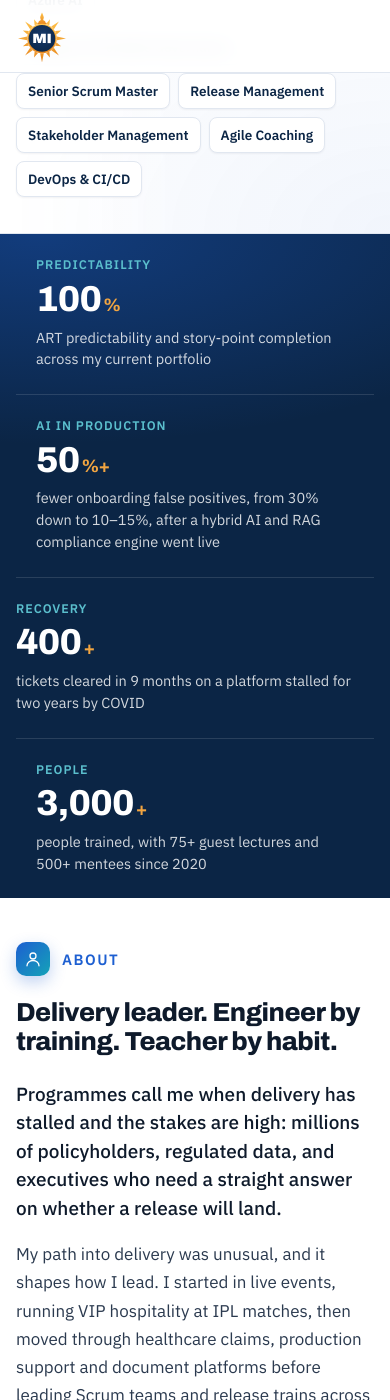
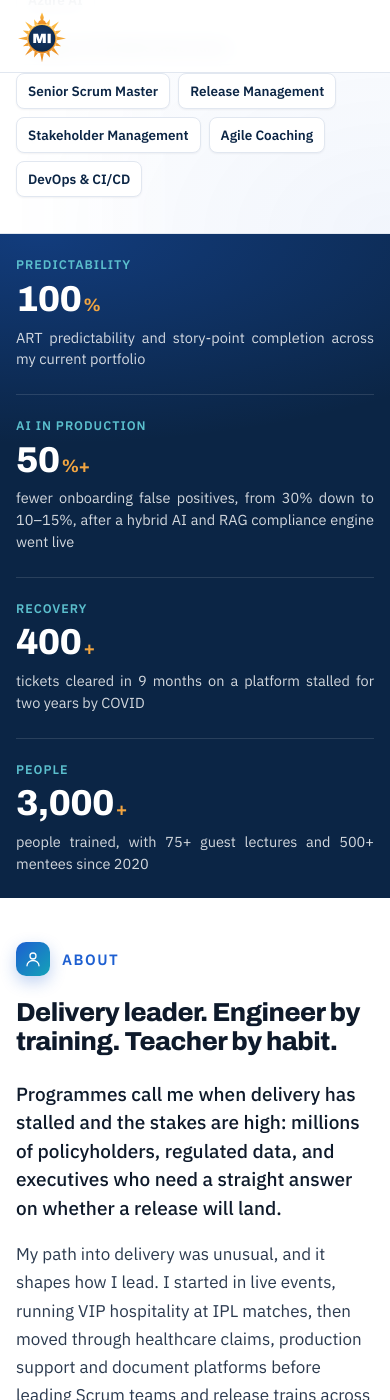
Before and after one commit to Madhan-I/Madhan-I.github.io, a Jekyll site: the page built from index.html, in a window 390 px wide and 1400 px high, scrolled down 1258 px. Built offline with Jekyll 4.4.1, drawn with Linux system fonts in a browser that asks for light colours.

Commit message:
Align metric boxes evenly on phone and tablet
Co-Authored-By: Claude Opus 5.5 <noreply@anthropic.com>
Claude-Session: https://claude.ai/code/session_01MFRrTt7LBDdX57m85KHNGp

```diff
--- a/assets/css/style.css
+++ b/assets/css/style.css
@@ -453,5 +453,6 @@ nav .wrap { padding-block: 10px; }
 /* About paragraphs: justified on wider screens, matching the hero intro */
 @media (min-width: 761px) { .about .copy p { text-align: justify; text-justify: inter-word; } }
 /* Number band: left-aligned; every box starts the same distance from its divider, first box lines up with the page text */
-.metric, .metric:first-child { padding-left: clamp(20px, 2.4vw, 32px); padding-right: clamp(20px, 2.4vw, 32px); }
+.metric, .metric:first-child, .metric:nth-child(3) { padding-left: clamp(20px, 2.4vw, 32px); padding-right: clamp(20px, 2.4vw, 32px); }
+@media (max-width: 520px) { .metric, .metric:first-child, .metric:nth-child(3) { padding-left: 0; padding-right: 0; } .metric p { text-align: justify; text-justify: inter-word; hyphens: auto; -webkit-hyphens: auto; } }
 @media (min-width: 521px) { .metric p { text-align: justify; text-justify: inter-word; hyphens: auto; -webkit-hyphens: auto; font-size: 14px; } }
```
